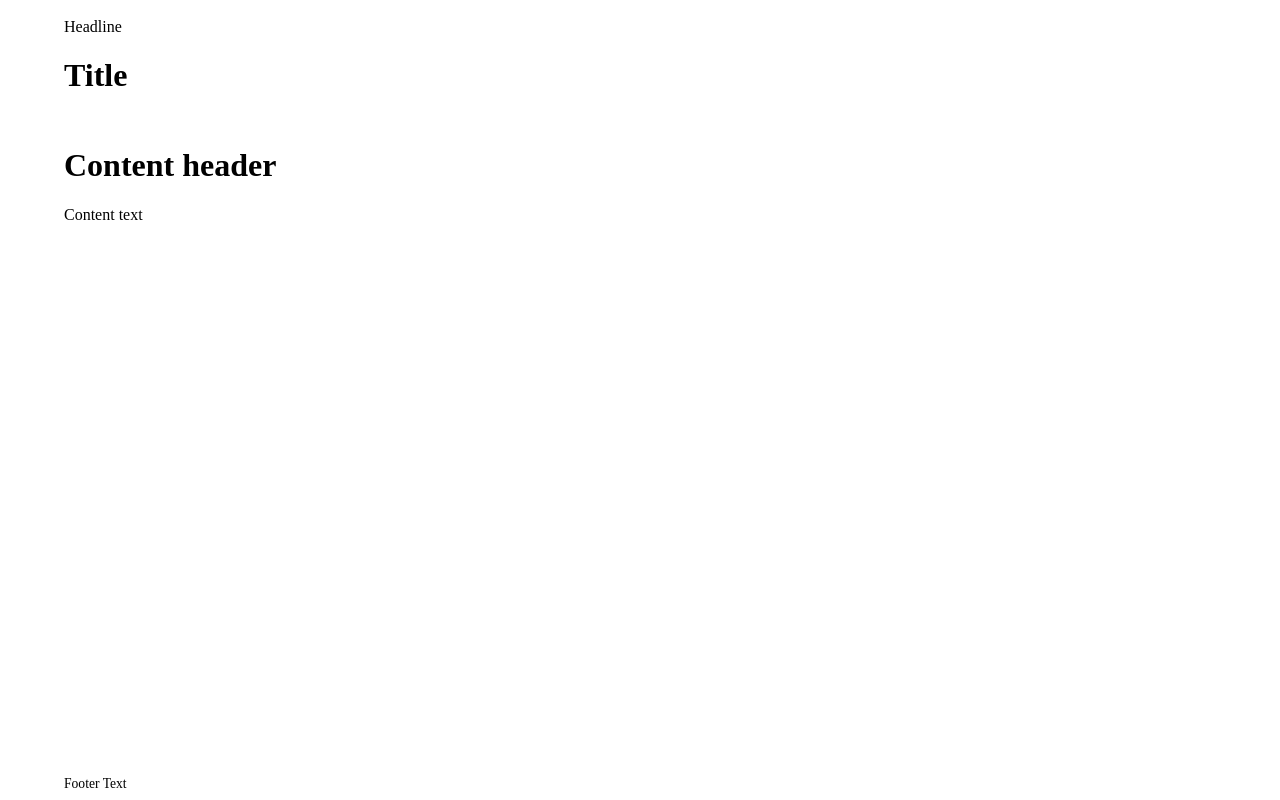
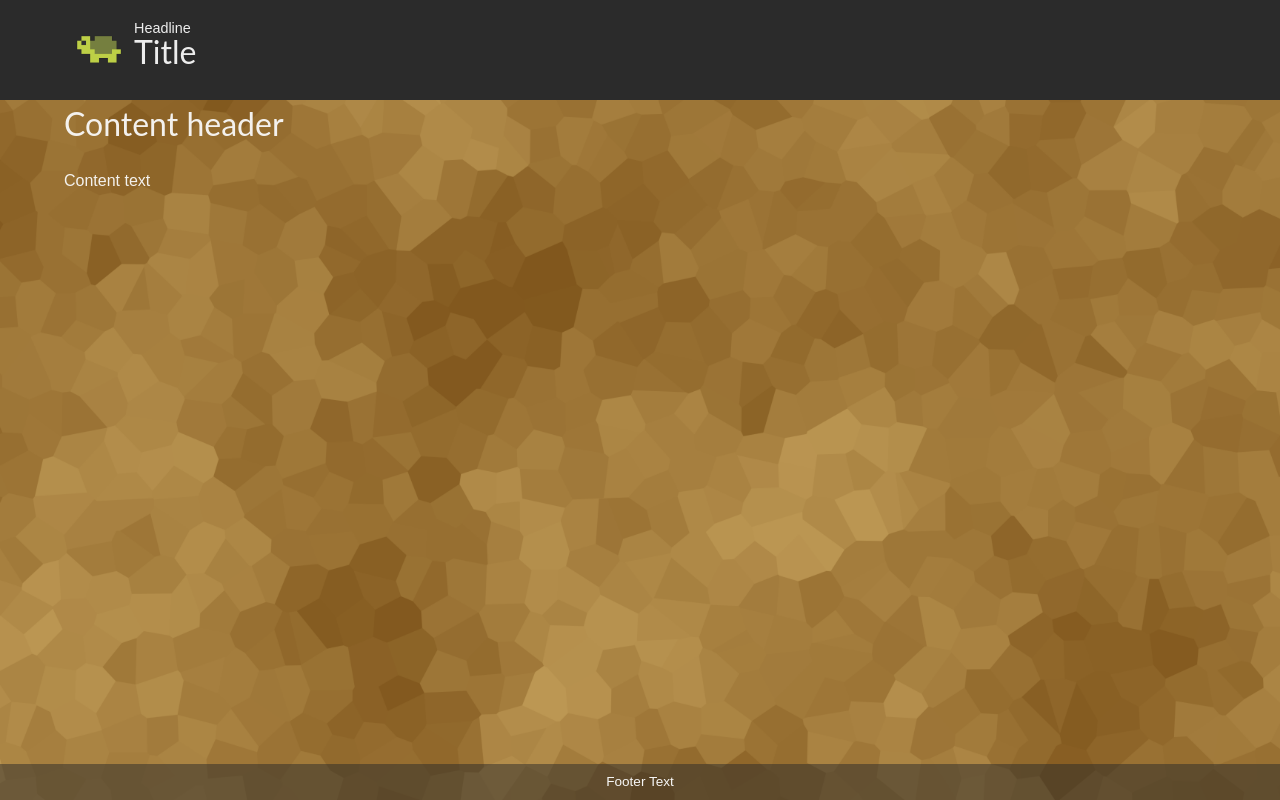
Before and after one commit to TurtleException/turtlehost-web, a plain HTML site: page frontend/index.html in a window 1280 px wide. Drawn offline with Linux system fonts and the light colour scheme.

Commit message:
Create branding

```diff
--- a/frontend/index.html
+++ b/frontend/index.html
@@ -5,17 +5,23 @@
         <meta charset="UTF-8">
         <title>TurtleHost</title>
         <link rel="stylesheet" href="styles/styles.css">
+        <link rel="stylesheet" href="styles/colors.css">
+        <link rel="icon" href="assets/favicon.ico">
     </head>
 
     <body>
         <div class="header">
             <div class="container" id="brand">
                 <div class="logo">
-                    <!-- TODO -->
+                    <img src="assets/logo.png" alt="logo">
                 </div>
-                <div class="header-title">
-                    <span class="headline">Headline</span>
-                    <span class="title"><h1>Title</h1></span>
+                <div class="header-title" style="padding: 6px 0 0 0">
+                    <span class="headline" style="font-size: .9rem">
+                        Headline
+                    </span>
+                    <span class="title">
+                        <h1 style="margin-top: -12px">Title</h1>
+                    </span>
                 </div>
             </div>
 
@@ -32,7 +38,7 @@
         </div>
 
         <div class="footer">
-            <div class="container centered-text">
+            <div class="container" style="text-align: center">
                 Footer Text
             </div>
         </div>
--- /dev/null
+++ b/frontend/styles/colors.css
@@ -0,0 +1,36 @@
+@charset "UTF-8";
+
+:root {
+    --color-pixel-brightest-gray: rgb(250, 250, 250);
+    --color-pixel-bright-gray:    rgb(204, 204, 204);
+    --color-pixel-light-gray:     rgb(166, 166, 166);
+    --color-pixel-gray:           rgb(117, 117, 117);
+    --color-pixel-dark-gray:      rgb( 56,  56,  56);
+    --color-pixel-darkest-gray:   rgb( 47,  47,  47);
+
+    --color-pixel-background: rgb(158, 119, 56);
+
+    --color-pixel-turtle-primary: rgb(117, 127, 63);
+    --color-pixel-turtle-accent:  rgb(189, 207, 70);
+
+    --color-pixel-butterfly-primary: rgb( 28,  99, 153);
+    --color-pixel-butterfly-accent:  rgb( 85, 172, 238);
+
+    --color-pixel-secondary: rgb(43, 43, 43);
+}
+
+:root {
+    --color-pixel-primary: var(--color-pixel-turtle-primary);
+    --color-pixel-accent:  var(--color-pixel-turtle-accent);
+}
+
+:root {
+    --color-background: var(--color-pixel-background);
+
+    --color-title:    var(--color-pixel-brightest-gray);
+    --color-subtitle: rgb(from var(--color-pixel-brightest-gray) r g b / 98%);
+    --color-text:     rgb(from var(--color-pixel-brightest-gray) r g b / 94%);
+
+    --color-link:       var(--color-pixel-brightest-gray);
+    --color-link-hover: var(--color-pixel-accent);
+}
--- a/frontend/styles/styles.css
+++ b/frontend/styles/styles.css
@@ -1,4 +1,28 @@
 @charset "UTF-8";
+
+@import "colors.css";
+
+html {
+    /* Hide scrollbar */
+    scrollbar-width: none;
+}
+
+html, body {
+    margin: 0;
+}
+
+*, *:before, *:after {
+    box-sizing: inherit;
+}
+
+/* - - - BACKGROUND - - - */
+
+body {
+    background-image: url("../assets/camo.png");
+    background-size: cover;
+    background-position: center;
+    background-attachment: fixed;
+}
 
 /* - - - HEADER - - - */
 
@@ -7,6 +31,8 @@ body .header {
     left: 0;
     right: 0;
     top: 0;
+
+    background-color: var(--color-pixel-secondary);
 }
 
 body .header #brand.container {
@@ -33,6 +59,9 @@ body .footer {
 
     padding: .5rem;
     font-size: .85rem;
+
+    background-color: rgb(from var(--color-pixel-secondary) r g b / 50%);
+    color: var(--color-subtitle);
 }
 
 /* - - - CONTENT - - - */
@@ -58,3 +87,21 @@ body .footer {
 .container {
     margin: 0 auto;
 }
+
+/* - - - TEXT - - - */
+
+body {
+    color: var(--color-text);
+
+    line-height: 1.5;
+
+    font-family: Raleway, sans-serif;
+}
+
+h1, h2, h3, h4, h5, h6 {
+    font-family: Lato, sans-serif;
+    font-weight: 400;
+}
+
+:first-child { margin-top:    0; }
+:last-child  { margin-bottom: 0; }
```
Also changed, not shown: frontend/assets/camo.png (added), frontend/assets/favicon.ico (added), frontend/assets/logo.png (added).
